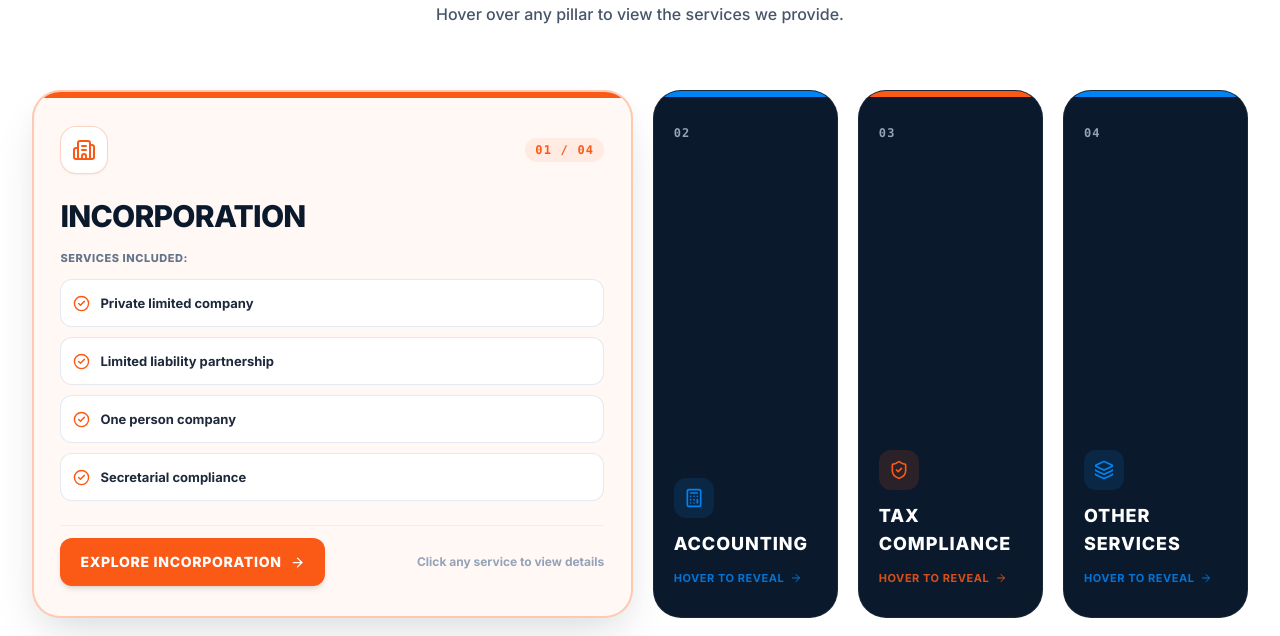
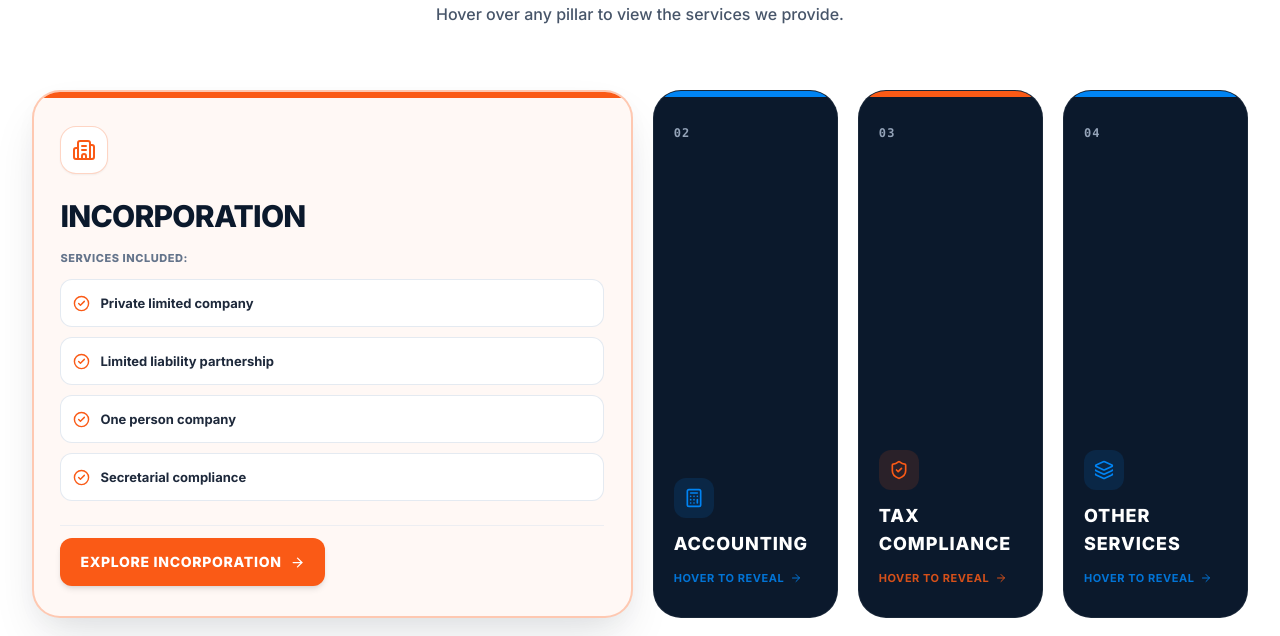
Before and after one commit to shubpatil654/Alphasure-website, a React (Vite) app: page / in a window 1280 px wide. Shown: the part 963-1599 px from the top of the page. Built offline with nearby package versions, Linux system fonts and the light colour scheme; a web font is replaced by a local one.

Commit message:
style: remove top-right numbering badge and details sentence from services container

```diff
--- a/src/components/ServicesSection.jsx
+++ b/src/components/ServicesSection.jsx
@@ -191,23 +191,14 @@ export default function ServicesSection({ onOpenModal, onNavigate }) {
 
                     {/* Header info */}
                     <div>
-                      {/* Top Row: Icon + Number Badge */}
-                      <div className="flex items-center justify-between mb-4 sm:mb-6 pt-1">
+                      {/* Top Row: Icon */}
+                      <div className="mb-4 sm:mb-6 pt-1">
                         <div
                           className="w-12 h-12 rounded-2xl bg-white shadow-sm flex items-center justify-center border"
                           style={{ borderColor: `${service.themeColor}40` }}
                         >
                           <IconComponent className={`w-6 h-6 ${service.iconColor}`} />
                         </div>
-                        <span
-                          className="text-xs font-mono font-bold tracking-widest px-2.5 py-1 rounded-full"
-                          style={{
-                            backgroundColor: `${service.themeColor}15`,
-                            color: service.themeColor
-                          }}
-                        >
-                          {service.number} / 04
-                        </span>
                       </div>
 
                       {/* Pillar Title */}
@@ -255,7 +246,7 @@ export default function ServicesSection({ onOpenModal, onNavigate }) {
                     </div>
 
                     {/* Bottom CTA Action Button */}
-                    <div className="pt-3 flex items-center justify-between border-t border-slate-200/60 mt-2">
+                    <div className="pt-3 flex items-center justify-start border-t border-slate-200/60 mt-2">
                       <button
                         type="button"
                         onClick={(e) => handleSubserviceClick(e, service.targetPage)}
@@ -264,10 +255,6 @@ export default function ServicesSection({ onOpenModal, onNavigate }) {
                         <span>Explore {service.shortTitle}</span>
                         <ArrowRight size={15} className="group-hover/btn:translate-x-1 transition-transform" />
                       </button>
-
-                      <span className="text-xs text-slate-400 font-bold hidden sm:inline-block">
-                        Click any service to view details
-                      </span>
                     </div>
 
                   </div>
```
